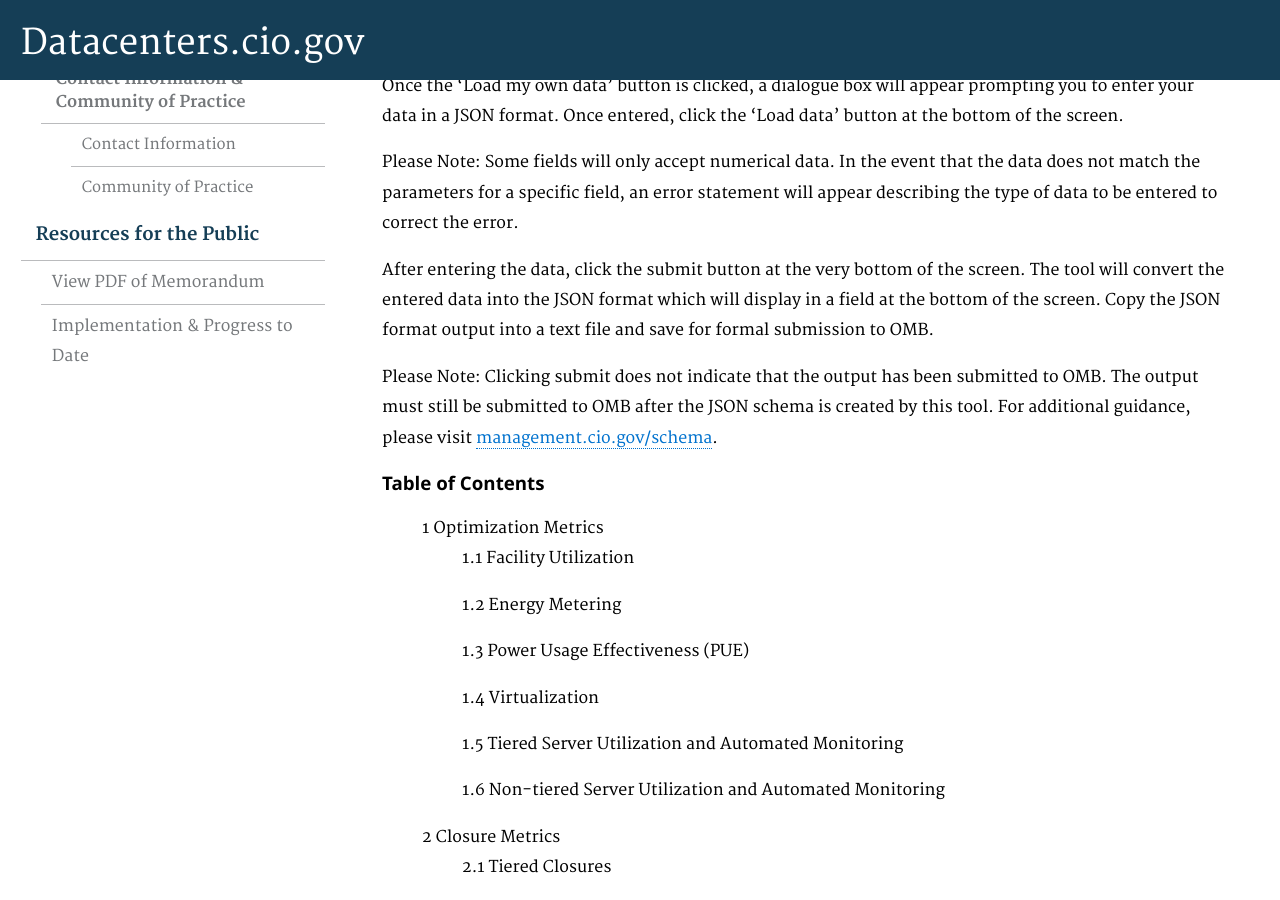
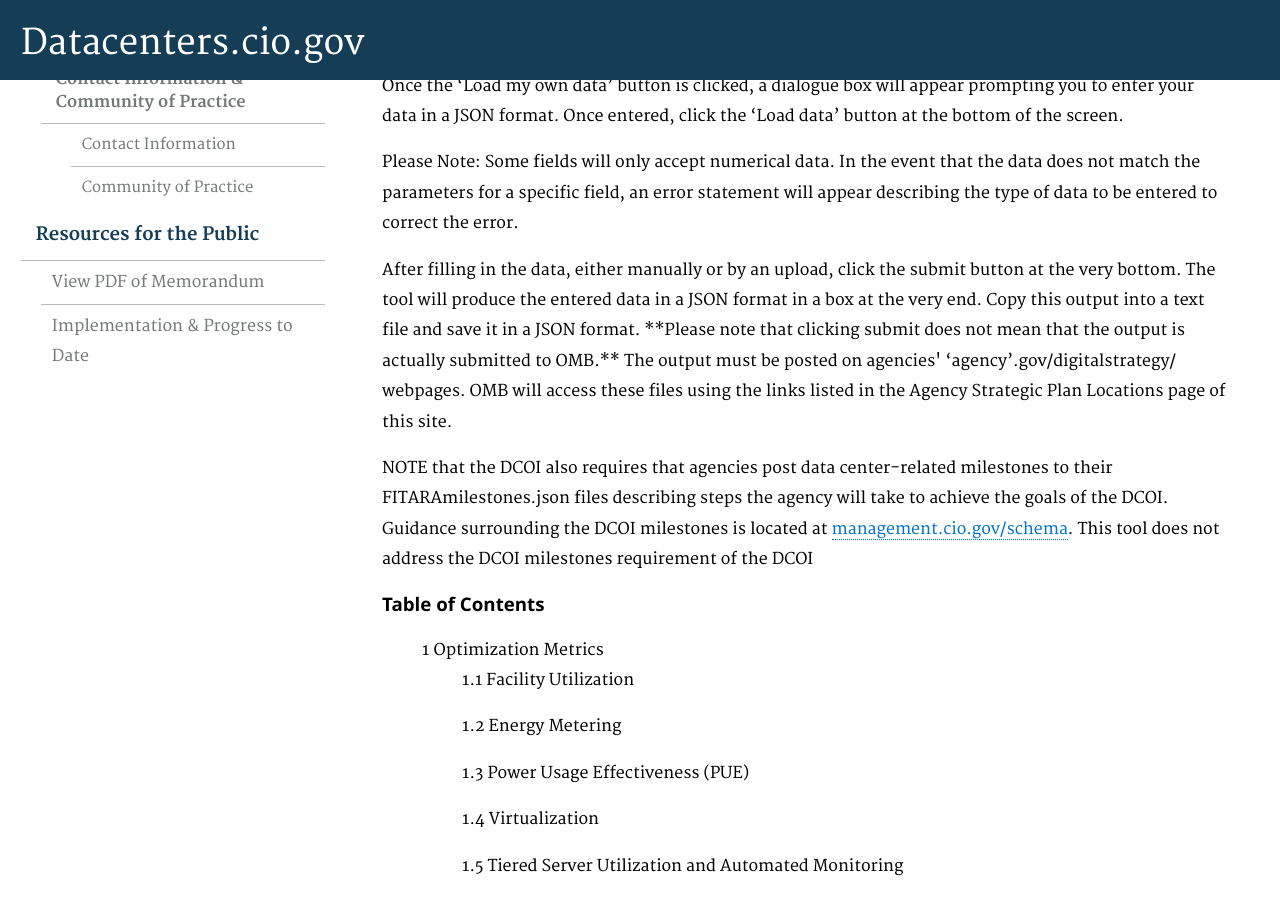
Before and after one commit to ydave-reisys/datacenters, a Jekyll site: the page built from pages/json-conversion-tool.html, in a window 1280 px wide and 900 px high, scrolled down 424 px. Built offline with Jekyll 4.4.1, drawn with Linux system fonts in a browser that asks for light colours; nearby versions of some CDN libraries; Markdown is read by kramdown in place of the engine named in the settings.

Commit message:
JSON text update

```diff
--- a/pages/json-conversion-tool.html
+++ b/pages/json-conversion-tool.html
@@ -24,11 +24,12 @@ description: "JSON Conversion Tool"
 
 <p>Please Note: Some fields will only accept numerical data. In the event that the data does not match the parameters for a specific field, an error statement will appear describing the type of data to be entered to correct the error.</p>
 
-<p>After entering the data, click the submit button at the very bottom of the screen. The tool will convert the entered data into the JSON format which will display in a field at the bottom of the screen.  Copy the JSON format output into a text file and save for formal submission to OMB.</p>
-
-<p>Please Note: Clicking submit does not indicate that the output has been submitted to OMB. The output must still be submitted to OMB after the JSON schema is created by this tool. For additional guidance, please visit <a href="https://management.cio.gov/schema" target="_blank">management.cio.gov/schema</a>.
+<!--<p>After entering the data, click the submit button at the very bottom of the screen. The tool will convert the entered data into the JSON format which will display in a field at the bottom of the screen.  Copy the JSON format output into a text file and save for formal submission to OMB.</p>-->
+<p>After filling in the data, either manually or by an upload, click the submit button at the very bottom. The tool will produce the entered data in a JSON format in a box at the very end. Copy this output into a text file and save it in a JSON format. **Please note that clicking submit does not mean that the output is actually submitted to OMB.** The output must be posted on agencies' ‘agency’.gov/digitalstrategy/ webpages. OMB will access these files using the links listed in the Agency Strategic Plan Locations page of this site.
 </p>
-
+<!--<p>Please Note: Clicking submit does not indicate that the output has been submitted to OMB. The output must still be submitted to OMB after the JSON schema is created by this tool. For additional guidance, please visit <a href="https://management.cio.gov/schema" target="_blank">management.cio.gov/schema</a>.
+</p>-->
+<p>NOTE that the DCOI also requires that agencies post data center-related milestones to their FITARAmilestones.json files describing steps the agency will take to achieve the goals of the DCOI. Guidance surrounding the DCOI milestones is located at <a href="https://management.cio.gov/schema" target="_blank">management.cio.gov/schema</a>. This tool does not address the DCOI milestones requirement of the DCOI</p>
 
 <h3>Table of Contents</h3>
         <ol class="table-of-contents" type="1">
```
